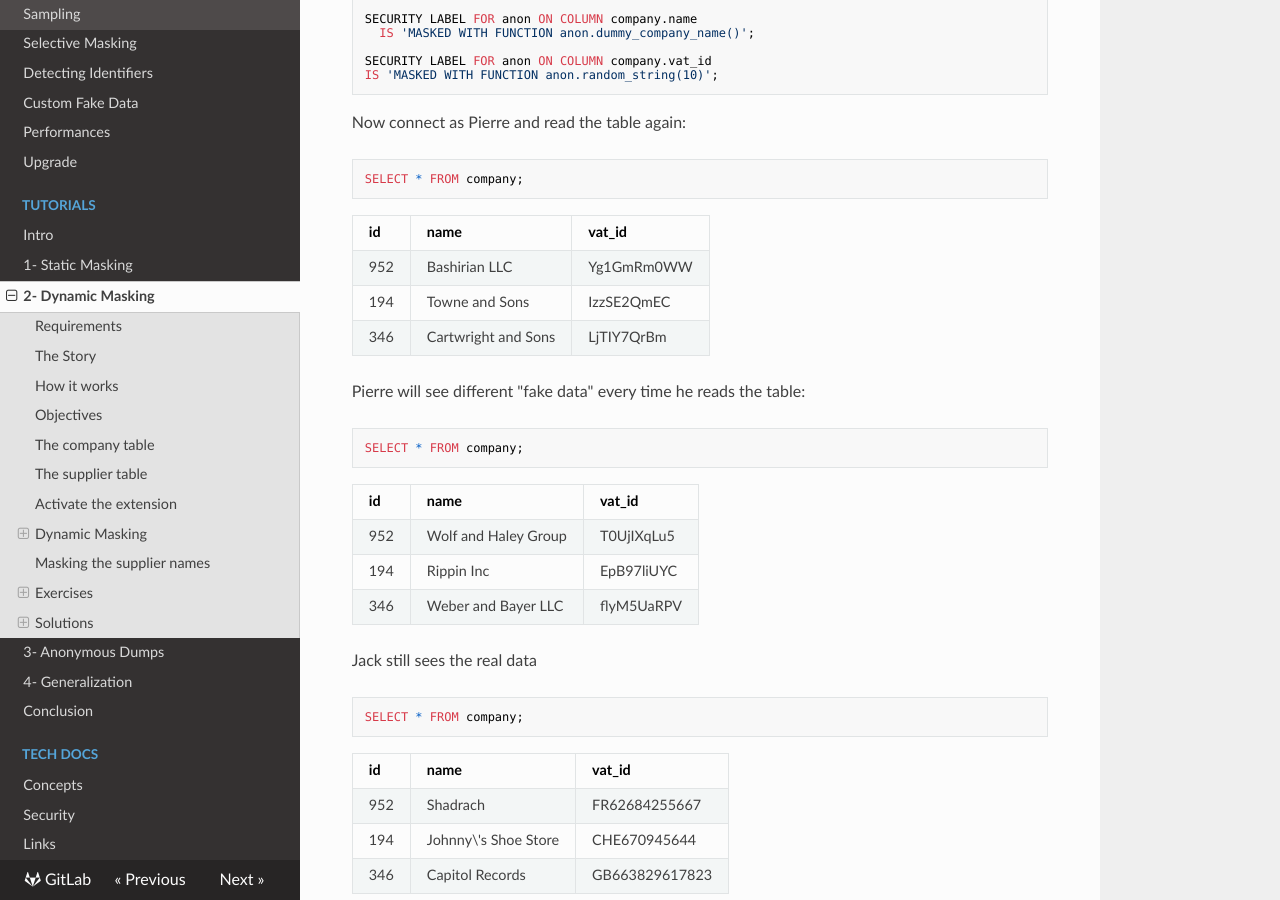
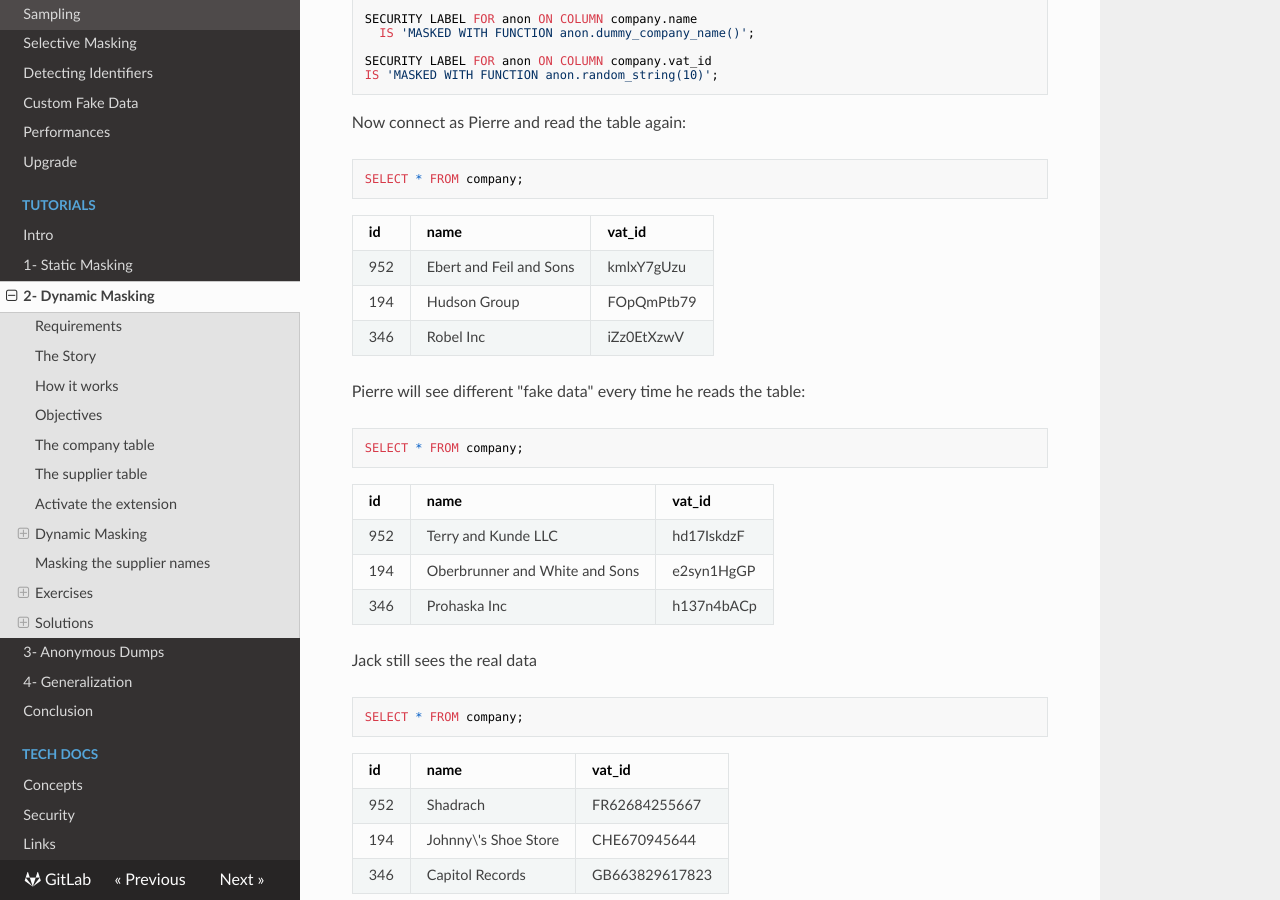
Before and after one commit to neondatabase/postgresql_anonymizer, an MkDocs documentation site: the page built from docs/tutorials/2-dynamic_masking.md, in a window 1280 px wide and 900 px high, scrolled down 5224 px. Built offline with MkDocs 1.6.1, drawn with Linux system fonts in a browser that asks for light colours; nearby versions of some CDN libraries.

Commit message:
[docs] typo in the tutorial (Ludovic GILBON)

````diff
--- a/docs/tutorials/2-dynamic_masking.md
+++ b/docs/tutorials/2-dynamic_masking.md
@@ -258,11 +258,11 @@ Now connect as Pierre and read the table again:
 SELECT * FROM company;
 ```
 
-| id  | name                | vat_id     |
-|-----|---------------------|------------|
-| 952 | Bashirian LLC       | Yg1GmRm0WW |
-| 194 | Towne and Sons      | IzzSE2QmEC |
-| 346 | Cartwright and Sons | LjTIY7QrBm |
+| id  | name                    | vat_id     |
+|-----|-------------------------|------------|
+| 952 | Ebert and Feil and Sons | kmlxY7gUzu |
+| 194 | Hudson Group            | FOpQmPtb79 |
+| 346 | Robel Inc               | iZz0EtXzwV |
 
 Pierre will see different "fake data" every time he reads the table:
 
@@ -270,11 +270,11 @@ Pierre will see different "fake data" every time he reads the table:
 SELECT * FROM company;
 ```
 
-| id  | name                 | vat_id     |
-|-----|----------------------|------------|
-| 952 | Wolf and Haley Group | T0UjIXqLu5 |
-| 194 | Rippin Inc           | EpB97liUYC |
-| 346 | Weber and Bayer LLC  | flyM5UaRPV |
+| id  | name                           | vat_id     |
+|-----|--------------------------------|------------|
+| 952 | Terry and Kunde LLC            | hd17IskdzF |
+| 194 | Oberbrunner and White and Sons | e2syn1HgGP |
+| 346 | Prohaska Inc                   | h137n4bACp |
 
 Jack still sees the real data
 
````
Also changed, not shown: docs/runbooks/1-static_masking.md (+2 -2 lines), docs/runbooks/3-anonymous_dumps.md (+3 -0 lines), docs/tutorials/1-static_masking.md (+15 -15 lines), docs/tutorials/3-anonymous_dumps.md (+6 -3 lines).
